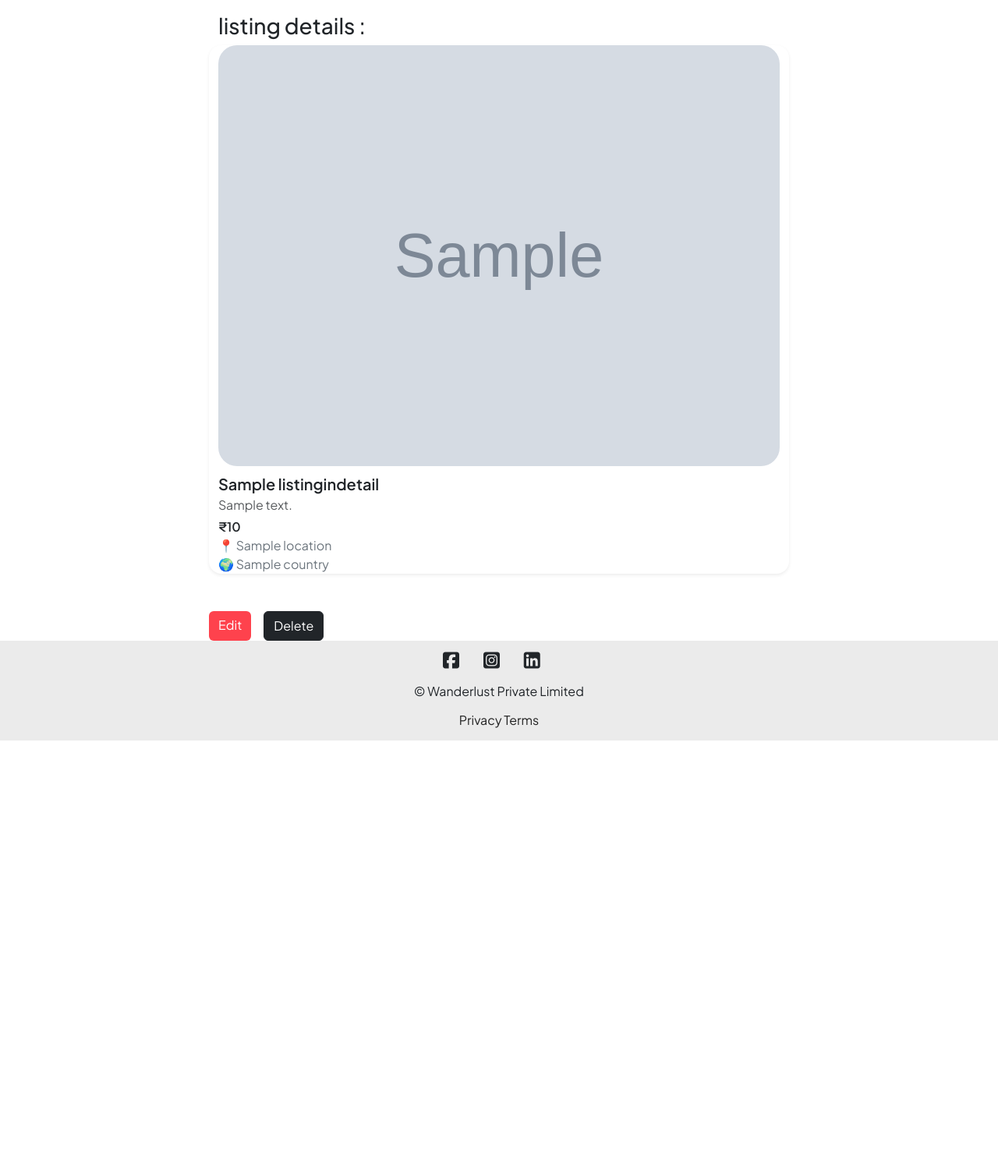
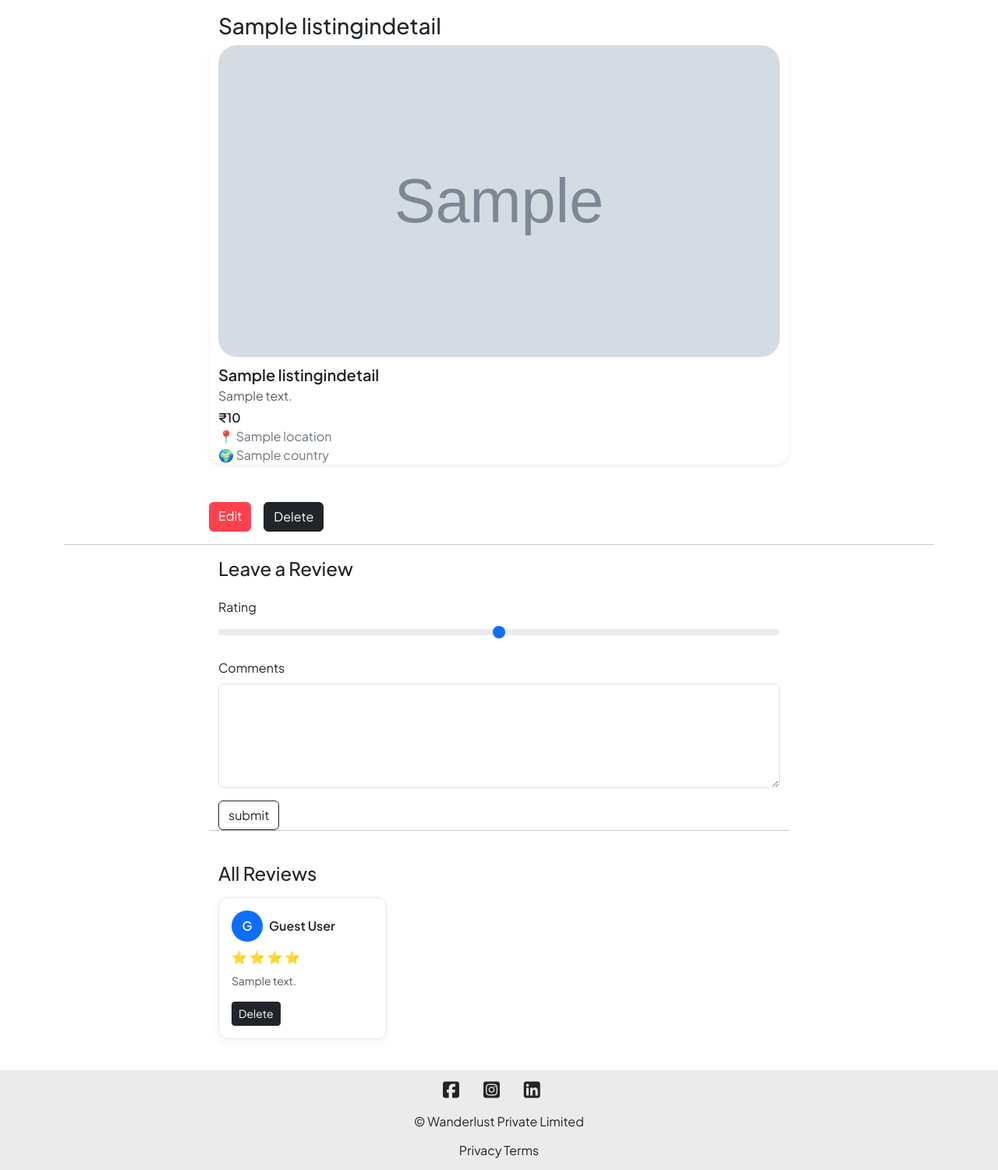
Before and after one commit to deep-vish2005/Wanderlust, a Node server app: template views/listings/show.ejs in a window 1280 px wide. Shown: the part 80-1581 px from the top of the page at 78% size. Before the commit the page ends 1030 px from the top, so only its background shows below. Run offline with Node 20, Linux system fonts and the light colour scheme; the template is opened without the code that fills it: most values are stand-ins (such as "Sample title", 1, 10 or a date in 2020); grey boxes marked "Sample" are stand-in pictures; some libraries are stand-ins or nearby versions.

Commit message:
feat: add review feature
- created Review model with rating and comment fields
- added validation using Joi for review input
- implemented POST route to create reviews for listings
- linked reviews to listings using ObjectId references
- added delete review functionality
- implemented cascade delete using mongoose middleware
- integrated review form in show.ejs
- improved UI to display reviews in card layout

```diff
--- a/app.js
+++ b/app.js
@@ -6,6 +6,7 @@ const path = require("path");
 const mongo_url = "mongodb://127.0.0.1:27017/wanderlust";
 const methodOverride = require("method-override");
 const ejsMate = require("ejs-mate");
+const review = require("./models/review");
 
 app.set("view engine", "ejs");
 app.set("views", path.join(__dirname, "views"));
@@ -15,7 +16,7 @@ app.engine("ejs", ejsMate);
 app.use(express.static(path.join(__dirname, "/public")));
 const wrapAsync = require("./utils/wrapAsync");
 const ExpressError = require("./utils/ExpressError");
-const { listingschema } = require("./schema");
+const { listingschema, reviewSchema } = require("./schema");
 
 main()
   .then(() => {
@@ -36,7 +37,17 @@ app.get("/", (req, res) => {
 const validatelisting = (req, res, next) => {
   let { error } = listingschema.validate(req.body);
   if (error) {
-    let errmsg = error.details.map((el) => el.message.join(","));
+    let errmsg = error.details.map((el) => el.message).join(",");
+    throw new ExpressError(400, error);
+  } else {
+    next();
+  }
+};
+
+const validatereview = (req, res, next) => {
+  let { error } = reviewSchema.validate(req.body);
+  if (error) {
+    let errmsg = error.details.map((el) => el.message).join(",");
     throw new ExpressError(400, error);
   } else {
     next();
@@ -62,7 +73,7 @@ app.get(
   "/listings/:id",
   wrapAsync(async (req, res) => {
     let { id } = req.params;
-    const listingindetail = await listing.findById(id);
+    const listingindetail = await listing.findById(id).populate("reviews");
     res.render("listings/show.ejs", { listingindetail });
   }),
 );
@@ -114,6 +125,32 @@ app.delete(
     res.redirect("/listings");
   }),
 );
+
+//reviews
+app.post(
+  "/listings/:id/reviews",
+  validatereview,
+  wrapAsync(async (req, res) => {
+    let listings = await listing.findById(req.params.id);
+    let newreview = new review(req.body.review);
+    listings.reviews.push(newreview);
+    await newreview.save();
+    await listings.save();
+    console.log("saved");
+    res.redirect(`/listings/${listings._id}`);
+  }),
+);
+
+//delete route
+app.delete(
+  "/listings/:id/reviews/:reviewId",
+  wrapAsync(async (req, res) => {
+    let { id, reviewId } = req.params;
+    await listing.findByIdAndUpdate(id, { $pull: { reviews: reviewId } });
+    await review.findByIdAndDelete(reviewId);
+    res.redirect(`/listings/${id}`);
+  }),
+);
 // app.get("/testlisting", async (req, res) => {
 //   let samplelisting = new listing({
 //     title: "my bunglow",
--- a/public/css/style.css
+++ b/public/css/style.css
@@ -92,3 +92,34 @@ body {
   background-color: #fe424d !important;
   border: none !important;
 }
+
+/*reviews*/
+.review-card {
+  background: #fff;
+  border: 1px solid #e5e7eb;
+  border-radius: 12px;
+  box-shadow: 0 4px 12px rgba(0, 0, 0, 0.05);
+  transition: all 0.25s ease;
+}
+
+.review-card:hover {
+  transform: translateY(-4px);
+  box-shadow: 0 10px 25px rgba(0, 0, 0, 0.12);
+}
+
+.avatar {
+  width: 40px;
+  height: 40px;
+  background: #0d6efd;
+  color: white;
+  border-radius: 50%;
+  display: flex;
+  align-items: center;
+  justify-content: center;
+  font-weight: bold;
+}
+
+.review-text {
+  color: #555;
+  font-size: 14px;
+}
--- a/views/listings/show.ejs
+++ b/views/listings/show.ejs
@@ -1,11 +1,12 @@
 <% layout("/layouts/boilerplate") %>
 <body>
   <div class="row col-8 offset-2 mt-3">
-    <h3>listing details :</h3>
+    <h3><%= listingindetail.title %></h3>
     <div class="card shadow-sm border-0 rounded-4">
       <img
         src="<%= listingindetail.image %>"
         class="card-img-top"
+        style="height: 400px; object-fit: cover"
         alt="listing image"
       />
       <div class="card-body">
@@ -47,4 +48,77 @@
       <button class="btn btn-dark">Delete</button>
     </form>
   </div>
+  <hr />
+  <div class="row col-8 offset-2 mb-3">
+    <h4>Leave a Review</h4>
+    <form
+      action="/listings/<%=listingindetail._id%>/reviews"
+      method="post"
+      novalidate
+      class="needs-validation"
+    >
+      <div class="mb-3 mt-3">
+        <label for="rating" class="form-label">Rating</label>
+        <input
+          type="range"
+          min="1"
+          max="5"
+          id="rating"
+          name="review[rating]"
+          class="form-range"
+        />
+      </div>
+      <div class="mb-3 mt-3">
+        <label for="comment" class="form-label">Comments</label>
+        <textarea
+          name="review[comment]"
+          id="comment"
+          cols="30"
+          rows="5"
+          class="form-control"
+          required
+        ></textarea>
+        <div class="invalid-feedback">Review cannot be empty !</div>
+      </div>
+      <button class="btn btn-outline-dark">submit</button>
+    </form>
+
+    <hr>
+
+   <h4 class="mt-4 mb-3">All Reviews</h4>
+
+<div class="row">
+  <% for (let review of listingindetail.reviews) { %>
+
+    <div class="col-md-6 col-lg-4 mb-4">
+      <div class="review-card p-3 h-100">
+
+        <!-- 👤 Fake User -->
+        <div class="d-flex align-items-center mb-2">
+          <div class="avatar">G</div>
+          <span class="ms-2 fw-semibold">Guest User</span>
+        </div>
+
+        <!-- ⭐ Rating -->
+        <div class="text-warning mb-2">
+          <% for(let i = 0; i < review.rating; i++) { %>
+            ⭐
+          <% } %>
+        </div>
+
+        <!-- 💬 Comment -->
+        <p class="review-text">
+          <%= review.comment %>
+        </p>
+        <form method="post" action="/listings/<%=listingindetail._id%>/reviews/<%=review._id%>?_method=DELETE">
+          <button class="btn btn-sm btn-dark">Delete</button>
+        </form>
+
+      </div>
+    </div>
+
+  <% } %>
+</div>
+</div>
+  </div>
 </body>
```
Also changed, not shown: models/review.js (added, +17 -0 lines), schema.js (+7 -0 lines).
